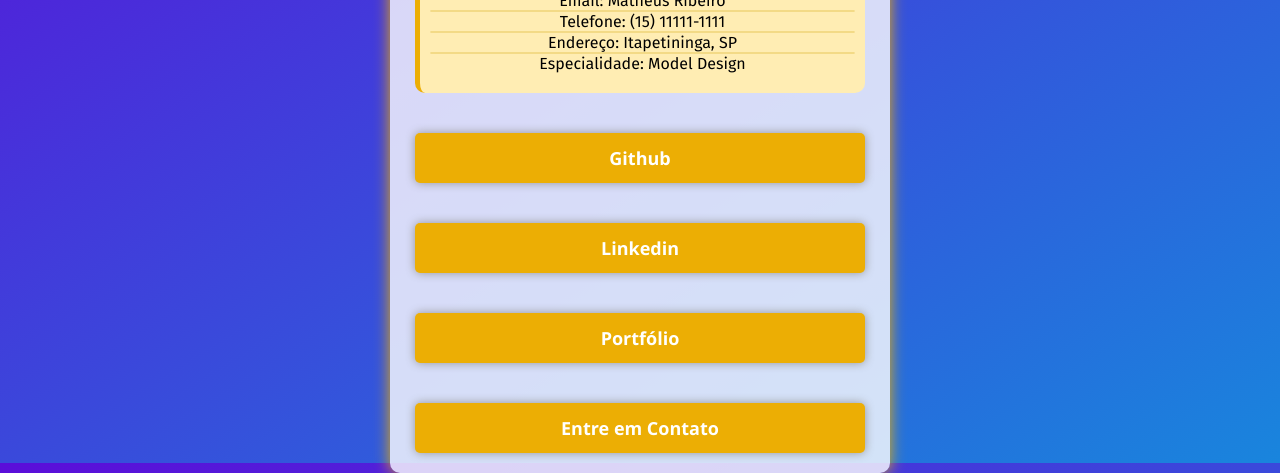
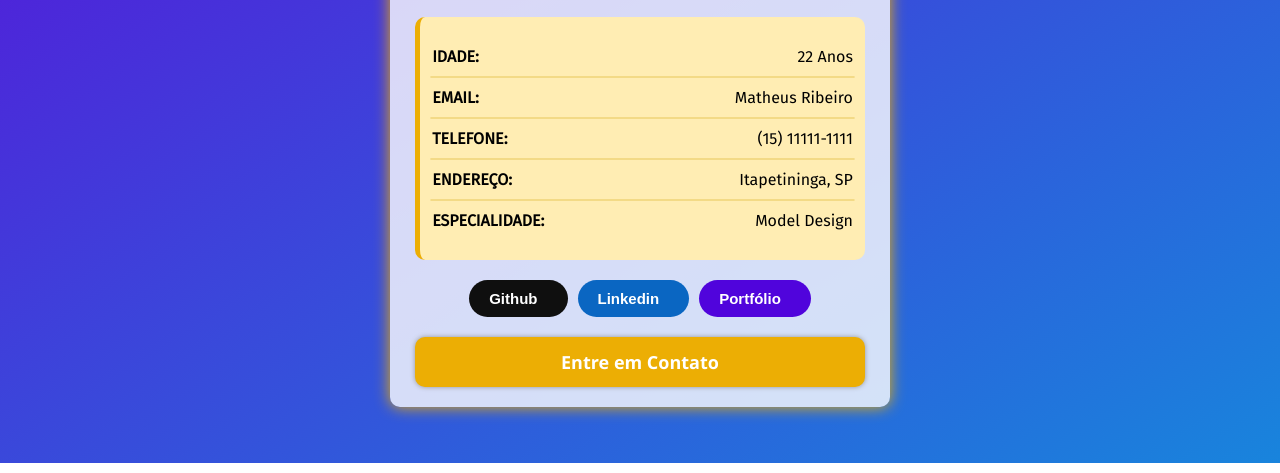
Before and after one commit to Henrique-Murakami05/exercicio2-cartao-contato, a plain HTML site: page index.html in a window 1280 px wide. Shown: the part 337-810 px from the top of the page. Drawn offline with nearby package versions, Linux system fonts and the light colour scheme.

Commit message:
CSS Atualizado

```diff
--- a/style.css
+++ b/style.css
@@ -4,30 +4,30 @@
     box-sizing: border-box;
 }
 
-body{
+body {
     height: 100vh;
     display: flex;
     justify-content: center;
     align-items: center;
-    background: linear-gradient(to bottom right, rgb(91, 13, 217),rgb(25, 133, 221));
+    background: linear-gradient(to bottom right, hsl(263, 89%, 45%), hsl(207, 80%, 48%));
 }
 
-.cartao{
+.cartao {
     width: 500px;
     height: auto;
     border-radius: 10px;
-    background-color: rgba(255, 255, 255, 0.8);
+    background-color: hsla(0, 0%, 100%, 0.8);
     overflow: hidden;
     box-shadow: 0px 0px 15px hsl(44, 97%, 47%);
 }
 
-.cartao .cartao-header{
+.cartao .cartao-header {
     width: 100%;
     height: 80px;
     background: linear-gradient(to bottom right, hsl(44, 97%, 47%), hsl(44, 97%, 67%));
 }
 
-.cartao .usuario-foto{
+.cartao .usuario-foto {
     border: solid hsl(0, 100%, 50%);
     width: 120px;
     height: 120px;
@@ -40,30 +40,30 @@ body{
     background-size: cover;
 }
 
-.cartao .usuario-foto:hover{
+.cartao .usuario-foto:hover {
     box-shadow: 0px 0px 5px hsl(0, 0%, 20%);
     scale: 1.05;
     border: solid 3px hsl(0, 0%, 100%);
     cursor: pointer;
 }
 
-.cartao .area-usuario{
+.cartao .area-usuario {
     text-align: center;
     font-family: "Fira Sans", sans-serif;
     font-weight: 400;
     font-style: normal;
 }
 
-.cartao .area-usuario h1{
+.cartao .area-usuario h1 {
     font-size: 32px;
 }
 
-.cartao .area-usuario p{
+.cartao .area-usuario p {
     font-weight: 700;
     color: hsl(0, 0%, 20%);
 }
 
-.cartao .area-usuario .informacoes{
+.cartao .area-usuario .informacoes {
     margin: 20px auto;
     background-color: hsl(46, 100%, 85%);
     width: 90%;
@@ -72,49 +72,96 @@ body{
     border-left: solid 5px hsl(44, 97%, 47%);
 }
 
-.cartao .informacoes strong p{
-    display: inline-block;
-    width: 45%;
-    text-align: left;
-    font-weight: 750;
-    color: hsl(0, 0%, 31%);
-    text-transform: uppercase;
-    font-size: 15px;
+.info-linha .categoria,
+.valor {
+    margin: 10px 0 10px 0;
 }
 
-.cartao .informacoes p {
+.info-linha .categoria {
     display: inline-block;
-    width: 45%;
-    text-align: right;
-    font-weight: 500;
-    margin: 10px 0 10px 0;
-    color: hsl(0, 0%, 53%);
-    font-size: 15px;
+    width: 49%;
+    text-align: left;
+    text-transform: uppercase;
+    font-weight: bolder;
 }
 
-.cartao .informacoes hr{
+.info-linha .valor {
+    display: inline-block;
+    width: 49%;
+    text-align: right;
+}
+
+.cartao .informacoes hr {
     border: solid 1px hsl(46, 82%, 74%);
     border-radius: 10px;
 }
 
-.cartao .area-usuario button{
+.redes-sociais{
+    display: flex;
+    justify-content: center;
+    align-items: center;
+    flex-direction: row;
+    width: 100%;
+    gap: 10px;
+}
+
+.redes-sociais .botao{
+    padding: 10px 20px;
+    border: none;
+    border-radius: 20px;
+    font-size: 15px;
+    display: flex;
+    justify-content: center;
+    align-items: center;
+    gap: 10px;
+    cursor: pointer;
+    font-weight: bold;
+}
+
+.redes-sociais .botao:hover{
+    filter: brightness(90%);
+}
+
+.redes-sociais .github{
+    background-color: hsl(0, 0%, 6%);
+    color: white;
+}
+
+.redes-sociais .linkedin{
+    color: hsl(0, 0%, 100%);
+    background-color: hsl(210, 90%, 40%) ;
+}
+
+.redes-sociais .portfolio{
+    background-color: hsl(261, 96%, 44%);
+    color: hsl(0, 0%, 100%);
+}
+
+ion-icon{
+    font-size: 24px;
+}
+
+.btn-principal button {
     width: 90%;
     height: 50px;
-    border-radius: 5px;
-    border: none;
-    background-color:hsl(44, 97%, 47%);
-    color: white;
     font-family: 'Segoe UI', Tahoma, Geneva, Verdana, sans-serif;
     font-weight: bolder;
     font-size: 18px;
-    box-shadow: 0px 0px 10px #969696;
-    transition: 0.2s, background-position 0.2s;;
+    box-shadow: 0px 0px 5px hsl(0, 0%, 59%);
+    margin: 20px;
+    border-radius: 10px;
+    color: hsl(0, 0%, 100%);
+    background-color: hsl(44, 97%, 47%);
+    border: none;
+    transition: 0.1s;
     cursor: pointer;
-    margin: 20px;
 }
 
-.cartao .area-usuario button:hover{
-    box-shadow: 0px 0px 15px #969696;
-    scale: 1.01;
-    background-color:hsl(44, 88%, 53%);
+.btn-principal button:hover {
+    box-shadow: 0px 0px 10px hsl(0, 0%, 59%);
+    background-color: hsl(44, 97%, 57%);
 }
+.btn-principal button:active {
+    box-shadow: 0px 0px 3px hsl(0, 0%, 59%);
+    background-color: hsl(44, 93%, 53%);
+}
```
